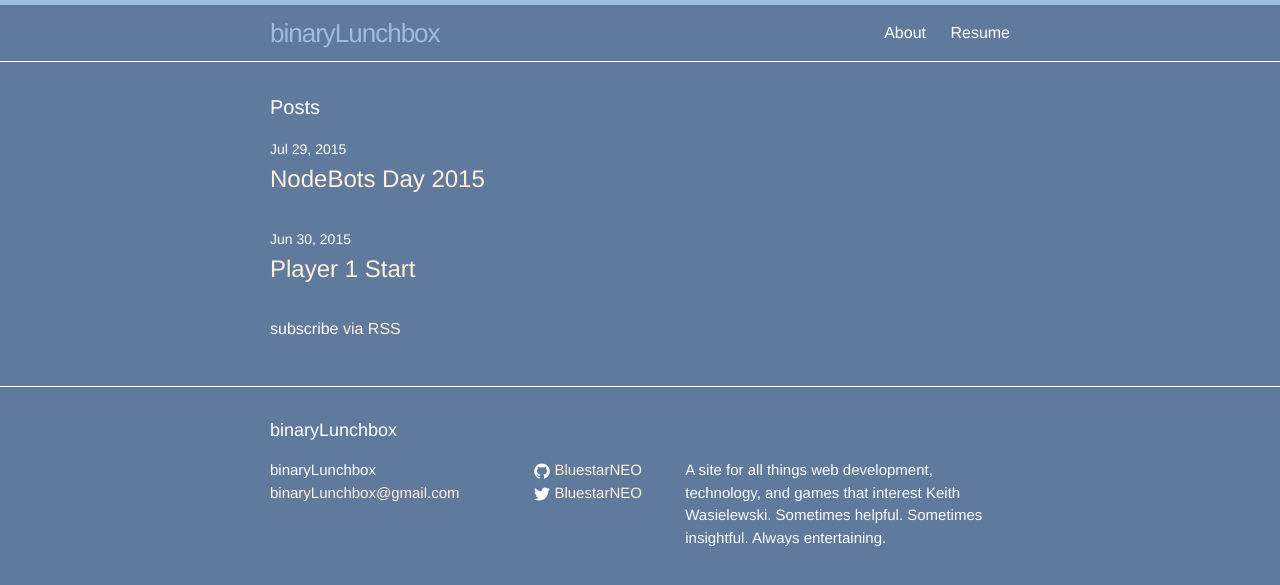
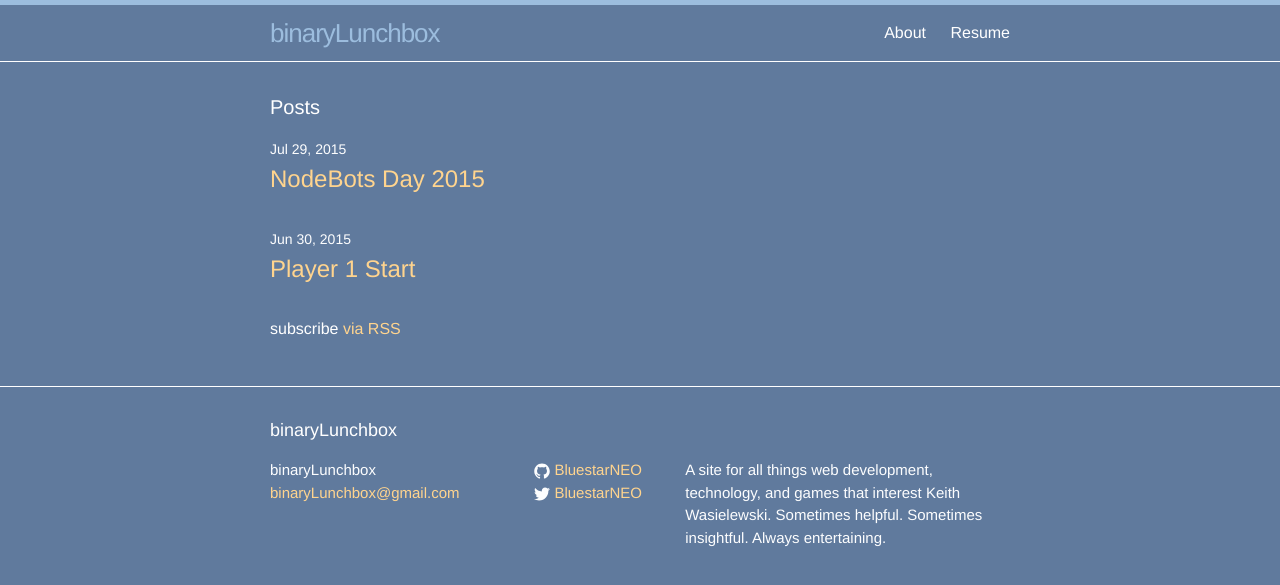
Before and after one commit to BluestarNEO/BluestarNEO.github.io, a Jekyll site: the page built from index.html, in a window 1280 px wide. Shown: the top 585 px of the page. Built offline with Jekyll 4.4.1, drawn with Linux system fonts in a browser that asks for light colours.

Commit message:
darken color on anchors

```diff
--- a/_sass/_base.scss
+++ b/_sass/_base.scss
@@ -89,11 +89,11 @@ h1, h2, h3, h4, h5, h6 {
  * Links
  */
 a {
-    color: $brand-color;
+    color: darken($brand-color, 15%);
     text-decoration: none;
 
     &:visited {
-        color: darken($brand-color, 15%);
+        color: darken($brand-color, 25%);
     }
 
     &:hover {
```
